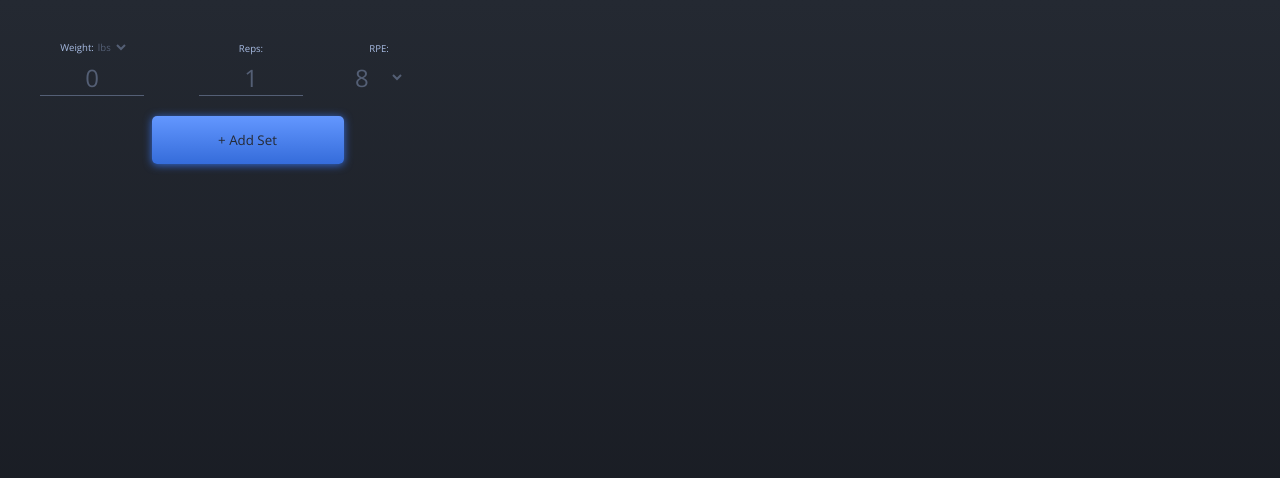
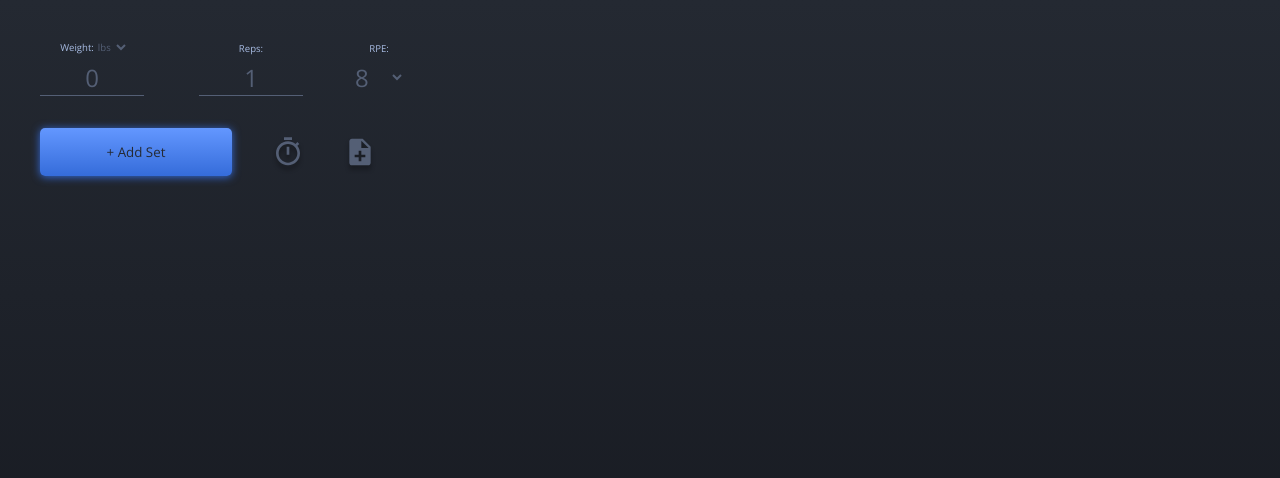
Before and after one commit to purpleshell/ideal-barnacle, a React (Create React App) app in the folder client/: page / in a window 1280 px wide. Shown: the top 478 px of the page. Built offline with nearby package versions, Linux system fonts and the light colour scheme; a web font is replaced by a local one.

Commit message:
UI changes

```diff
--- a/client/src/components/CreateSetForm.tsx
+++ b/client/src/components/CreateSetForm.tsx
@@ -61,6 +61,105 @@ const CreateSetForm = (onSubmit: {
       </div>
       <div className="create-set-form-buttons">
         <button>+ Add Set</button>
+        <svg
+          width="32"
+          height="38"
+          viewBox="0 0 32 38"
+          fill="none"
+          xmlns="http://www.w3.org/2000/svg"
+        >
+          <g filter="url(#filter0_d)">
+            <path
+              d="M20 1.33333H12V3.99999H20V1.33333ZM14.6667 18.6667H17.3333V10.6667H14.6667V18.6667ZM25.3733 9.85333L27.2667 7.95999C26.6933 7.27999 26.0667 6.64 25.3867 6.08L23.4933 7.97333C21.4267 6.31999 18.8267 5.33333 16 5.33333C9.37333 5.33333 4 10.7067 4 17.3333C4 23.96 9.36 29.3333 16 29.3333C22.64 29.3333 28 23.96 28 17.3333C28 14.5067 27.0133 11.9067 25.3733 9.85333ZM16 26.6667C10.84 26.6667 6.66667 22.4933 6.66667 17.3333C6.66667 12.1733 10.84 8 16 8C21.16 8 25.3333 12.1733 25.3333 17.3333C25.3333 22.4933 21.16 26.6667 16 26.6667Z"
+              fill="#545F75"
+            />
+          </g>
+          <defs>
+            <filter
+              id="filter0_d"
+              x="-4"
+              y="0"
+              width="40"
+              height="40"
+              filterUnits="userSpaceOnUse"
+              colorInterpolationFilters="sRGB"
+            >
+              <feFlood floodOpacity="0" result="BackgroundImageFix" />
+              <feColorMatrix
+                in="SourceAlpha"
+                type="matrix"
+                values="0 0 0 0 0 0 0 0 0 0 0 0 0 0 0 0 0 0 127 0"
+              />
+              <feOffset dy="4" />
+              <feGaussianBlur stdDeviation="2" />
+              <feColorMatrix
+                type="matrix"
+                values="0 0 0 0 0 0 0 0 0 0 0 0 0 0 0 0 0 0 0.25 0"
+              />
+              <feBlend
+                mode="normal"
+                in2="BackgroundImageFix"
+                result="effect1_dropShadow"
+              />
+              <feBlend
+                mode="normal"
+                in="SourceGraphic"
+                in2="effect1_dropShadow"
+                result="shape"
+              />
+            </filter>
+          </defs>
+        </svg>
+
+        <svg
+          width="32"
+          height="38"
+          viewBox="0 0 32 38"
+          fill="none"
+          xmlns="http://www.w3.org/2000/svg"
+        >
+          <g filter="url(#filter0_d)">
+            <path
+              d="M18.6668 2.66667H8.00016C6.5335 2.66667 5.34683 3.86667 5.34683 5.33334L5.3335 26.6667C5.3335 28.1333 6.52016 29.3333 7.98683 29.3333H24.0002C25.4668 29.3333 26.6668 28.1333 26.6668 26.6667V10.6667L18.6668 2.66667ZM21.3335 21.3333H17.3335V25.3333H14.6668V21.3333H10.6668V18.6667H14.6668V14.6667H17.3335V18.6667H21.3335V21.3333ZM17.3335 12V4.66667L24.6668 12H17.3335Z"
+              fill="#545F75"
+            />
+          </g>
+          <defs>
+            <filter
+              id="filter0_d"
+              x="-4"
+              y="0"
+              width="40"
+              height="40"
+              filterUnits="userSpaceOnUse"
+              colorInterpolationFilters="sRGB"
+            >
+              <feFlood floodOpacity="0" result="BackgroundImageFix" />
+              <feColorMatrix
+                in="SourceAlpha"
+                type="matrix"
+                values="0 0 0 0 0 0 0 0 0 0 0 0 0 0 0 0 0 0 127 0"
+              />
+              <feOffset dy="4" />
+              <feGaussianBlur stdDeviation="2" />
+              <feColorMatrix
+                type="matrix"
+                values="0 0 0 0 0 0 0 0 0 0 0 0 0 0 0 0 0 0 0.25 0"
+              />
+              <feBlend
+                mode="normal"
+                in2="BackgroundImageFix"
+                result="effect1_dropShadow"
+              />
+              <feBlend
+                mode="normal"
+                in="SourceGraphic"
+                in2="effect1_dropShadow"
+                result="shape"
+              />
+            </filter>
+          </defs>
+        </svg>
       </div>
     </form>
   );
--- a/client/src/styles/index.scss
+++ b/client/src/styles/index.scss
@@ -59,7 +59,7 @@ code {
 
 .working-sets {
   color: #a7bbe2;
-  margin: 0 0 60px 0;
+  margin: 24px 0 60px 0;
   text-align: left;
   display: grid;
   grid-template-rows: auto-flow;
@@ -103,12 +103,12 @@ code {
 }
 .edit-icon {
   grid-column: 5;
-  color: limegreen;
+  color: #545f75;
   margin-left: 10px;
 }
 .delete-icon {
   grid-column: 5;
-  color: orangered;
+  color: #545f75;
   margin-left: 10px;
 }
 /* End Grid Items */
@@ -122,6 +122,7 @@ code {
   font-variant-caps: unicase;
   color: #545f75;
   font-size: 0.8em;
+  margin-left: 5px;
 }
 
 .working-sets .separator {
@@ -196,7 +197,8 @@ select {
 }
 
 .create-set-form-buttons {
-  margin-top: 20px;
+  display: flex;
+  margin-top: 32px;
 }
 
 button {
@@ -216,6 +218,10 @@ button {
   top: 0;
 }
 
+svg {
+  margin: 8px 0px 0px 40px;
+}
+
 .exercise-input {
   width: 100px;
 }
```
